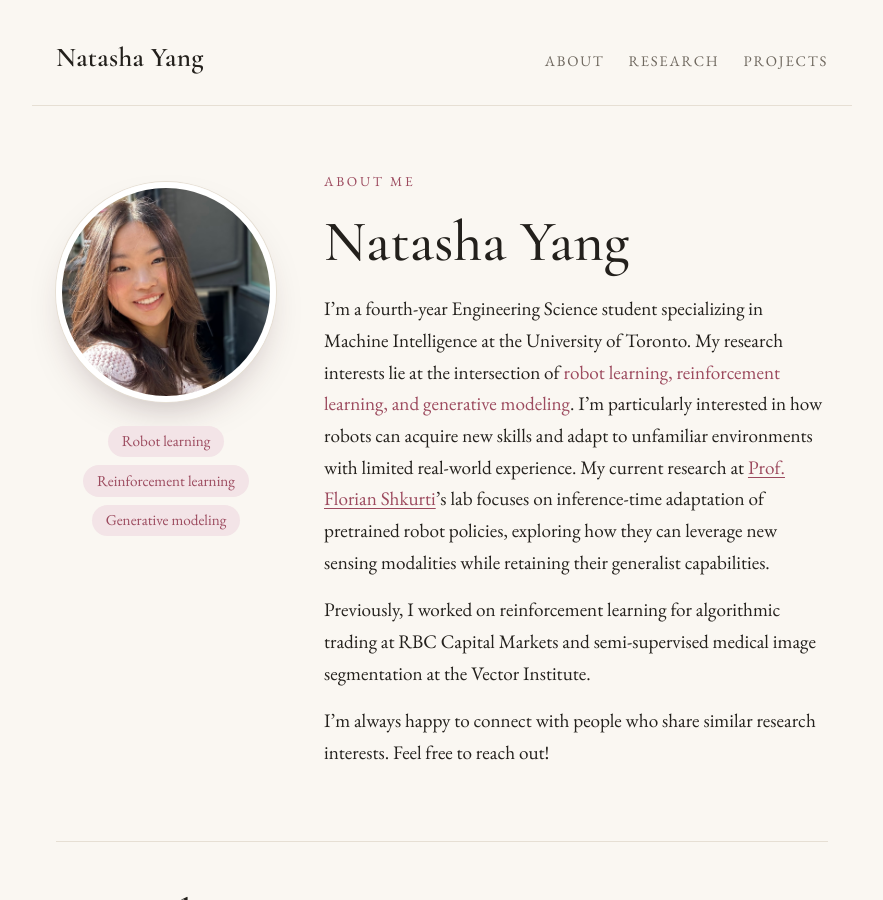
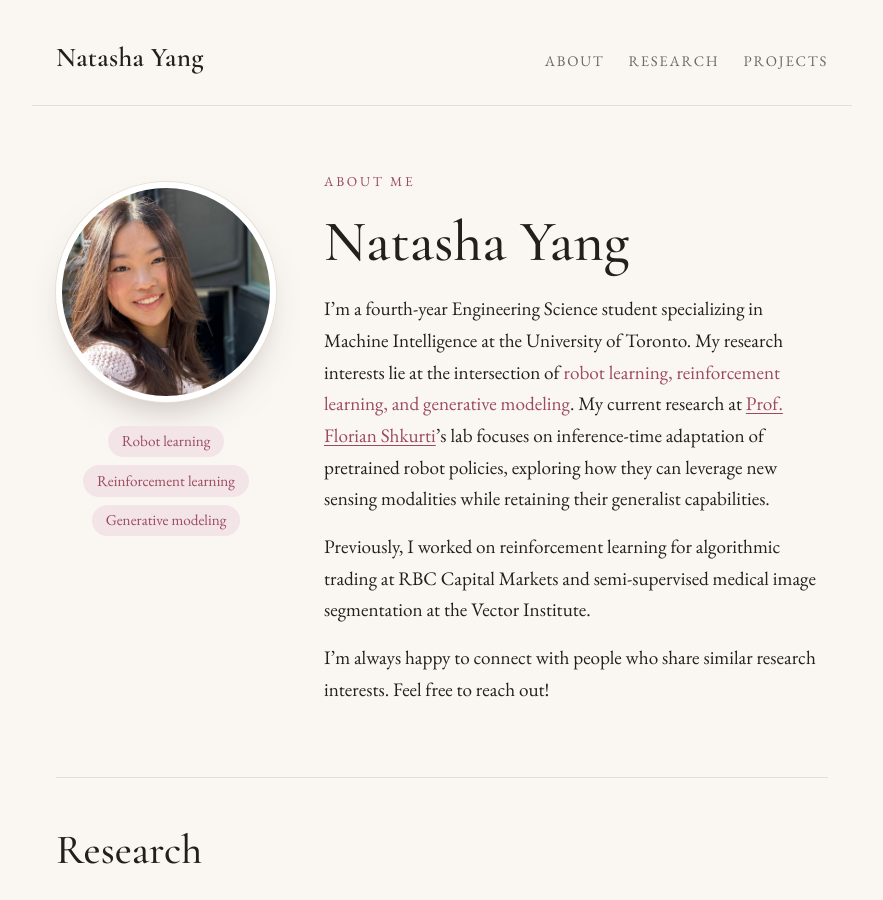
Before and after one commit to Natasha-Yang/Natasha-Yang.github.io, a Jekyll site: the page built from index.md, in a window 1280 px wide and 900 px high. Shown: the whole window, without its empty margins (198-1081 px from the left). Built offline with Jekyll 4.4.1, drawn with Linux system fonts in a browser that asks for light colours.

Commit message:
fix intro

```diff
--- a/index.md
+++ b/index.md
@@ -14,7 +14,7 @@ sections:
     title: Projects
     file: projects.md
 ---
-I’m a fourth-year Engineering Science student specializing in Machine Intelligence at the University of Toronto. My research interests lie at the intersection of <span class="highlight">robot learning, reinforcement learning, and generative modeling</span>. I’m particularly interested in how robots can acquire new skills and adapt to unfamiliar environments with limited real-world experience. My current research at [Prof. Florian Shkurti](https://www.cs.toronto.edu/~florian/)'s lab focuses on inference-time adaptation of pretrained robot policies, exploring how they can leverage new sensing modalities while retaining their generalist capabilities.
+I’m a fourth-year Engineering Science student specializing in Machine Intelligence at the University of Toronto. My research interests lie at the intersection of <span class="highlight">robot learning, reinforcement learning, and generative modeling</span>. My current research at [Prof. Florian Shkurti](https://www.cs.toronto.edu/~florian/)'s lab focuses on inference-time adaptation of pretrained robot policies, exploring how they can leverage new sensing modalities while retaining their generalist capabilities.
 
 Previously, I worked on reinforcement learning for algorithmic trading at RBC Capital Markets and semi-supervised medical image segmentation at the Vector Institute.
 
```
